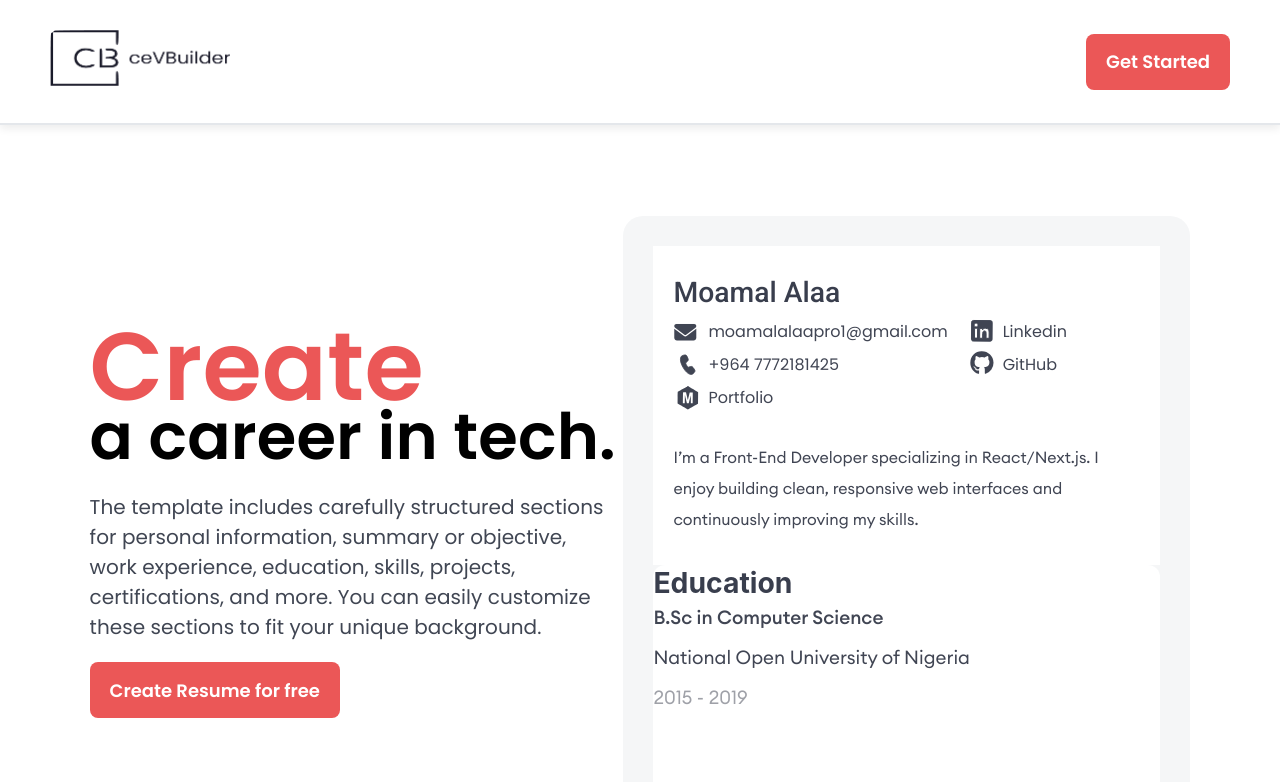
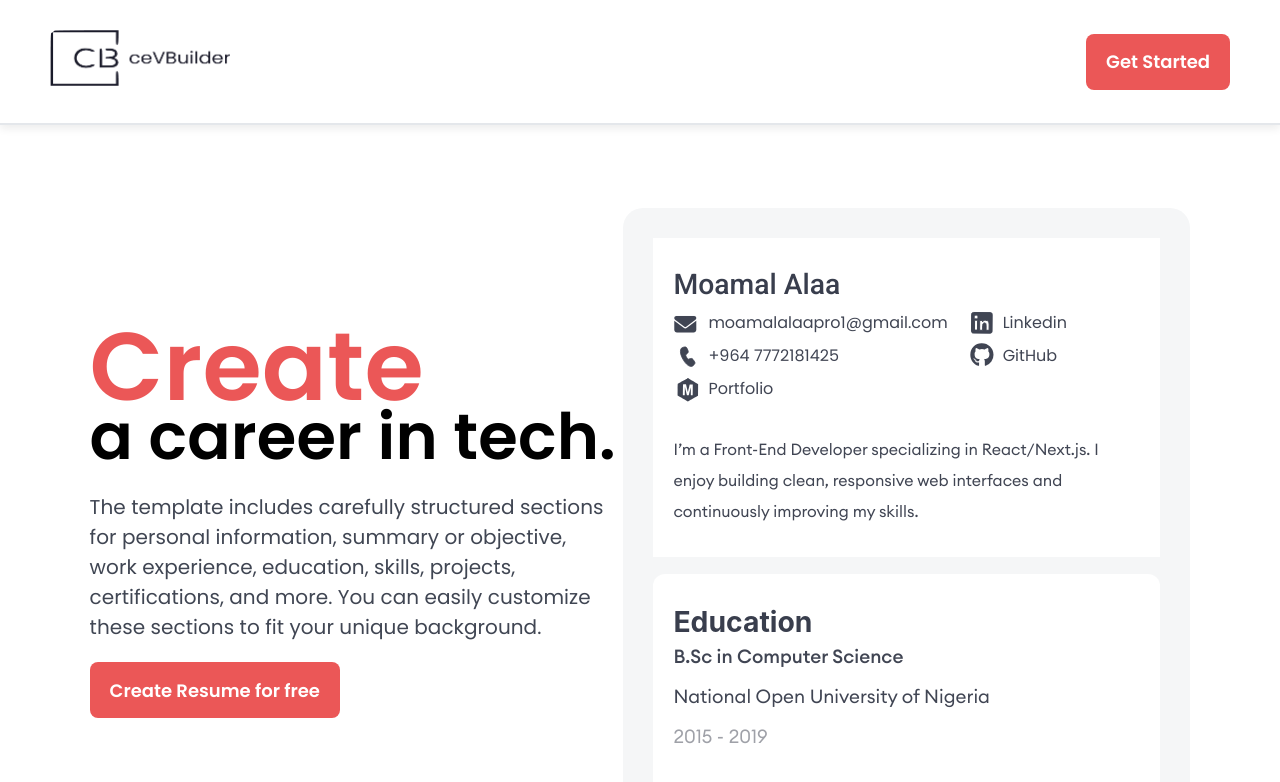
Before and after one commit to Moamal-2000/resume-builder, a Next.js app: page / in a window 1280 px wide. Shown: the top 782 px of the page. Built offline with nearby package versions, Linux system fonts and the light colour scheme; a web font is replaced by a local one.

Commit message:
style(MyResume): apply section padding and inter-section gaps for better layout spacing

```diff
--- a/src/components/HomePage/MyResume/MyResume.module.scss
+++ b/src/components/HomePage/MyResume/MyResume.module.scss
@@ -3,4 +3,11 @@
   background: #F5F6F7;
   border-radius: 20px;
   padding: 30px;
+  display: flex;
+  flex-direction: column;
+  gap: 17px;
 }
+
+.myResume>section {
+  padding: 30px 20px;
+}
--- a/src/components/HomePage/MyResume/ProfileHeader/ProfileHeader.module.scss
+++ b/src/components/HomePage/MyResume/ProfileHeader/ProfileHeader.module.scss
@@ -1,7 +1,6 @@
 .profileHeader {
   background-color: #fff;
   width: 507px;
-  padding: 30px 20px;
 }
 
 .profileHeader>h2 {
```
